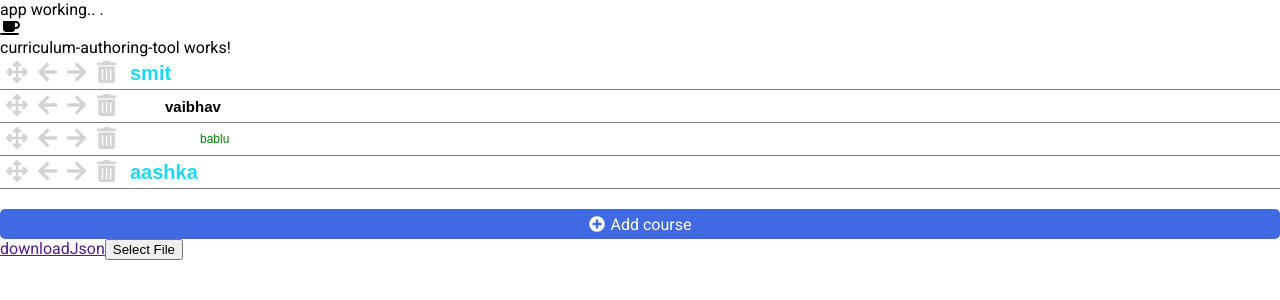
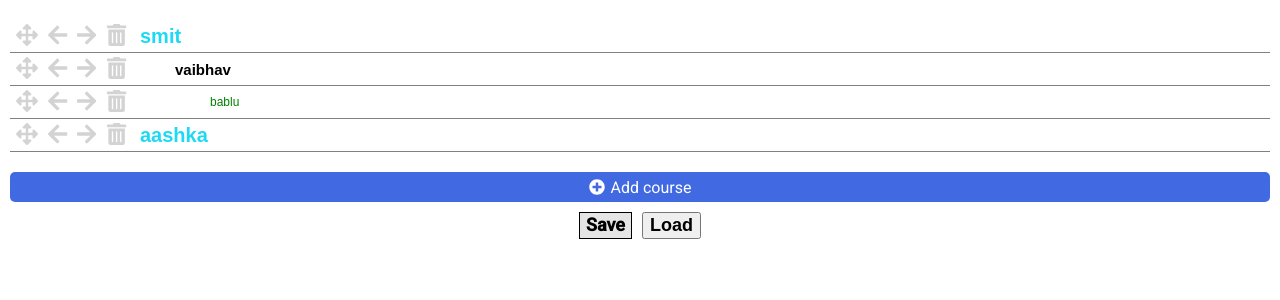
Before and after one commit to mastsmit/curriculum-authoring-tool, an Angular app: page / in a window 1280 px wide. Shown: the top 300 px of the page. Built offline with nearby package versions, Linux system fonts and the light colour scheme.

Commit message:
load-and-save button

```diff
--- a/src/app/app.component.html
+++ b/src/app/app.component.html
@@ -1,3 +1,3 @@
-<div>app working.. .</div>
-<fa-icon [icon]="faCoffee" ></fa-icon>
-<app-curriculum-authoring-tool></app-curriculum-authoring-tool>
+<div style="margin: 20px 10px;">
+  <app-curriculum-authoring-tool></app-curriculum-authoring-tool>
+</div>
--- a/src/app/app.component.ts
+++ b/src/app/app.component.ts
@@ -1,5 +1,4 @@
 import { Component } from '@angular/core';
-import { faCoffee } from '@fortawesome/free-solid-svg-icons';
 
 @Component({
   selector: 'app-root',
@@ -8,5 +7,4 @@ import { faCoffee } from '@fortawesome/free-solid-svg-icons';
 })
 export class AppComponent {
   title = 'curriculum-authoring-tool';
-  faCoffee = faCoffee;
 }
--- a/src/app/components/curriculum-authoring-tool/curriculum-authoring-tool.component.html
+++ b/src/app/components/curriculum-authoring-tool/curriculum-authoring-tool.component.html
@@ -1,6 +1,4 @@
 <div>
-  curriculum-authoring-tool works!
-
   <!-- <div cdkDrag>
       drag me around..
     </div> -->
@@ -11,8 +9,10 @@
     </div> -->
   <ng-template #templateRef let-node let-level="level">
     <div
-      class="input-root" cdkDropList [cdkDropListData]= "curriculumObject" (cdkDropListDropped) = "drop($event)">
-      <div class="input-wrapper" [class]="node.id" cdkDragBoundary=".root" cdkDragLockAxis="y" cdkDrag [cdkDragData]= "node">
+      class="input-root" cdkDropList [cdkDropListData]="curriculumObject"
+      (cdkDropListDropped)="drop($event)">
+      <div class="input-wrapper" [class]="node.id" cdkDragBoundary=".root"
+        cdkDragLockAxis="y" cdkDrag [cdkDragData]="node">
         <div
           class="action-buttons-box">
           <div class="action-button-wrapper" matTooltip="Move"
@@ -45,14 +45,13 @@
             </button>
           </div>
         </div>
-        <div class="input-text-wrapper" >
+        <div class="input-text-wrapper">
           <input
             type="text"
             [style]="styles[level]"
             class="input-text"
             [(ngModel)]="node.name"
-            [style.padding-left]="level * 35 + 'px'"
-            >
+            [style.padding-left]="level * 35 + 'px'">
         </div>
       </div>
     </div>
@@ -85,11 +84,17 @@
   <app-button buttonName= 'Add course' [buttonStyle]= buttonStyle [onClick]=
     addCourse>
   </app-button>
-  <a class="btn btn-clear" title="Download JSON" [href]="downloadJsonHref" download="download.json" (click)="generateDownloadJsonUri()">downloadJson</a>
-  <input
-  style="display: none"
-  type="file" (change)="onFileChanged($event)"
-  #fileInput>
-<button (click)="fileInput.click()">Select File</button>
-<!-- <button (click)="onUpload()">Upload!</button> -->
+  <div class="load-and-save-button-wrapper">
+    <a class="save-json-button" title="Download JSON" [href]="downloadJsonHref"
+      download="download.json" (click)="generateDownloadJsonUri()">Save</a>
+    <input
+      style="display: none"
+      type="file" (change)="onFileChanged($event)"
+      #fileInput>
+    <button class="load-json-button" (click)="fileInput.click()">Load</button>
+  </div>
+  <div *ngIf="!isJsonLoadSuccessfully">
+    {{errorMessageForJsonLoadFailed}}
+  </div>
+  <!-- <button (click)="onUpload()">Upload!</button> -->
 </div>
--- a/src/app/components/curriculum-authoring-tool/curriculum-authoring-tool.component.scss
+++ b/src/app/components/curriculum-authoring-tool/curriculum-authoring-tool.component.scss
@@ -69,3 +69,23 @@
   width: 10px;
   height: 10px;
 }
+.load-and-save-button-wrapper {
+  display: flex;
+  justify-content: center;
+  margin: 10px 0px;
+}
+.save-json-button {
+  border: 1px solid black;
+  text-decoration: none;
+  color: black;
+  font-weight: bold;
+  font-size: 18px;
+  padding: 1px 6px;
+  margin-right: 10px;
+  background-color: #E5E5E5;
+}
+.load-json-button {
+  cursor: pointer;
+  font-size: 18px;
+  font-weight: bold;
+}
--- a/src/app/components/curriculum-authoring-tool/curriculum-authoring-tool.component.ts
+++ b/src/app/components/curriculum-authoring-tool/curriculum-authoring-tool.component.ts
@@ -28,18 +28,28 @@ type IdToParentMap = {
 })
 export class CurriculumAuthoringToolComponent implements OnInit {
   button = 1;
-  curriculumObject: CurriculumObject = {id: uuid(), name: 'curriculumRoot', children : []};
+  curriculumObject: CurriculumObject = {
+    id: uuid(),
+    name: 'curriculumRoot',
+    children: [],
+  };
   idToParentMap: IdToParentMap = {};
   faArrowLeftIcon = faArrowLeft;
   faArrowRightIcon = faArrowRight;
   faArrowTrashAltIcon = faTrashAlt;
   faArrowsAltIcon = faArrowsAlt;
-  buttonStyle = {  cursor: 'pointer', margin: '20px 0 0 0' };
+  buttonStyle = { cursor: 'pointer', margin: '20px 0 0 0' };
   fakeList = ['first', 'second', 'third', 'fourth'];
-  styles = ['font-size: 20px; color:  rgb(28, 218, 243);font-weight: bold', 'font-size: 15px; color: black;font-weight: bold', 'font-size: 12px; color: green;'];
+  styles = [
+    'font-size: 20px; color:  rgb(28, 218, 243);font-weight: bold',
+    'font-size: 15px; color: black;font-weight: bold',
+    'font-size: 12px; color: green;',
+  ];
   currentRef = this.curriculumObject.children;
   downloadJsonHref: SafeUrl;
-  selectedFile ;
+  isJsonLoadSuccessfully = true;
+  errorMessageForJsonLoadFailed = '';
+  selectedFile;
   fakeObj = [
     { child: [{ id: 1 }], id: 1 },
     { child: [{ id: 2, anotherChild: [{ id: 3 }] }], id: 2 },
@@ -53,14 +63,21 @@ export class CurriculumAuthoringToolComponent implements OnInit {
   ngOnInit(): void {
     // this.formGroup.
     // this.fb.
-    this.curriculumObject.children.push(this.getNewCourseObject(this.curriculumObject, 'smit'));
+    this.curriculumObject.children.push(
+      this.getNewCourseObject(this.curriculumObject, 'smit')
+    );
     this.curriculumObject.children[0].children.push(
       this.getNewCourseObject(this.curriculumObject.children[0], 'vaibhav')
     );
     this.curriculumObject.children[0].children[0].children.push(
-      this.getNewCourseObject(this.curriculumObject.children[0].children[0], 'bablu')
+      this.getNewCourseObject(
+        this.curriculumObject.children[0].children[0],
+        'bablu'
+      )
     );
-    this.curriculumObject.children.push(this.getNewCourseObject(this.curriculumObject, 'aashka'));
+    this.curriculumObject.children.push(
+      this.getNewCourseObject(this.curriculumObject, 'aashka')
+    );
     console.log(
       '-----id_vs_parent',
       JSON.stringify(this.idToParentMap, null, 3)
@@ -71,7 +88,7 @@ export class CurriculumAuthoringToolComponent implements OnInit {
     let theJSON = JSON.stringify(this.curriculumObject, null, 3);
     let blob = new Blob([theJSON], { type: 'text/json' });
     console.log('blob', blob.text, 'blob', blob);
-    let url= window.URL.createObjectURL(blob);
+    let url = window.URL.createObjectURL(blob);
     console.log('url', url);
     let uri = this.sanitizer.bypassSecurityTrustUrl(url);
     this.downloadJsonHref = uri;
@@ -80,14 +97,18 @@ export class CurriculumAuthoringToolComponent implements OnInit {
   onFileChanged(event) {
     this.selectedFile = event.target.files[0];
     const fileReader = new FileReader();
-  fileReader.readAsText(this.selectedFile, "UTF-8");
+    fileReader.readAsText(this.selectedFile, 'UTF-8');
     fileReader.onload = () => {
+      try {
         this.curriculumObject = JSON.parse(fileReader.result as string);
         this.idToParentSync(this.curriculumObject);
+        this.isJsonLoadSuccessfully = true;
+      } catch {
+        console.log('here In error');
+        this.errorMessageForJsonLoadFailed = 'invalid json';
+        this.isJsonLoadSuccessfully = false;
       }
-  fileReader.onerror = (error) => {
-    console.log(error);
-  }
+    };
   }
 
   idToParentSync = (obj) => {
@@ -95,16 +116,19 @@ idToParentSync = (obj) => {
     for (const item of obj.children) {
       item.id = uuid();
       this.idToParentMap[item.id] = item.children;
-    if(item.children !== []) {
+      if (item.children !== []) {
         this.idToParentSync(item.children);
       }
     }
-  console.log('LatestIdToParent', JSON.stringify(this.idToParentMap, null, 2));
-}
+    console.log(
+      'LatestIdToParent',
+      JSON.stringify(this.idToParentMap, null, 2)
+    );
+  };
 
   checking = (node) => {
     console.log('clicked id', node);
-  }
+  };
 
   drop = (e) => {
     // const temp = this.fakeList[e.currentIndex];
@@ -116,7 +140,7 @@ idToParentSync = (obj) => {
 
   getNewCourseObject = (
     parent: CurriculumObject | null = this.curriculumObject,
-    text ?: string
+    text?: string
   ): CurriculumObject => {
     const id = uuid();
     this.idToParentMap[id] = parent;
@@ -128,10 +152,15 @@ idToParentSync = (obj) => {
   };
 
   handleIndent = (node): void => {
-
     const oldParent = this.idToParentMap[node.id];
     const tempCourseList = oldParent.children;
-    console.log('node', node, 'idToParent', JSON.stringify(this.idToParentMap, null, 2), 'curriculumObject');
+    console.log(
+      'node',
+      node,
+      'idToParent',
+      JSON.stringify(this.idToParentMap, null, 2),
+      'curriculumObject'
+    );
 
     const courseIndex = tempCourseList.findIndex(
       (singleCourse) => singleCourse.id === node.id
@@ -147,15 +176,13 @@ idToParentSync = (obj) => {
       return;
     }
 
-    tempCourseList[courseIndex - 1].children.push(
-      tempCourseList[courseIndex]
-    );
+    tempCourseList[courseIndex - 1].children.push(tempCourseList[courseIndex]);
     this.idToParentMap[node.id] = tempCourseList[courseIndex - 1];
     if (oldParent) {
       oldParent.children = tempCourseList.filter(
         (singleCourse) => singleCourse.id !== node.id
       );
-      this.curriculumObject = {...this.curriculumObject};
+      this.curriculumObject = { ...this.curriculumObject };
     }
     console.log(
       '---------id, oldParent, courseIndex, tempParentList ',
@@ -170,35 +197,45 @@ idToParentSync = (obj) => {
     let tempList: [];
     let grandParent;
     let oldParent = this.idToParentMap[node.id];
-    if(oldParent) {
+    if (oldParent) {
       grandParent = this.idToParentMap[oldParent.id];
     }
-    if(!grandParent) {
+    if (!grandParent) {
       return;
     }
-    if(grandParent) {
-      const oldParentIndex = grandParent.children.findIndex(singleCourse => singleCourse.id === oldParent.id);
-      oldParent.children = oldParent.children.filter(singleCourse => singleCourse.id !== node.id);
-      grandParent.children = [...grandParent.children.slice(0, oldParentIndex + 1), node, ...grandParent.children.slice(oldParentIndex + 1)];
+    if (grandParent) {
+      const oldParentIndex = grandParent.children.findIndex(
+        (singleCourse) => singleCourse.id === oldParent.id
+      );
+      oldParent.children = oldParent.children.filter(
+        (singleCourse) => singleCourse.id !== node.id
+      );
+      grandParent.children = [
+        ...grandParent.children.slice(0, oldParentIndex + 1),
+        node,
+        ...grandParent.children.slice(oldParentIndex + 1),
+      ];
       this.idToParentMap[node.id] = grandParent;
     }
-  }
+  };
 
   handleDelete = (node: CurriculumObject) => {
     let oldParent: CurriculumObject = this.idToParentMap[node.id];
-    if(this.idToParentMap[node.id].id === this.curriculumObject.id) {
+    if (this.idToParentMap[node.id].id === this.curriculumObject.id) {
       oldParent = this.curriculumObject;
     }
     if (oldParent) {
-      oldParent.children = oldParent.children.filter(singleCourse => singleCourse.id !== node.id);
+      oldParent.children = oldParent.children.filter(
+        (singleCourse) => singleCourse.id !== node.id
+      );
       this.curriculumObject = JSON.parse(JSON.stringify(this.curriculumObject));
       this.idToParentMap[node.id] = null;
     }
-  }
+  };
 
   addCourse = () => {
     const newCourse = this.getNewCourseObject();
     this.curriculumObject.children.push(newCourse);
-    this.curriculumObject = {...this.curriculumObject};
+    this.curriculumObject = { ...this.curriculumObject };
   };
 }
```
Lines whose indentation alone changed are shown as unchanged.
